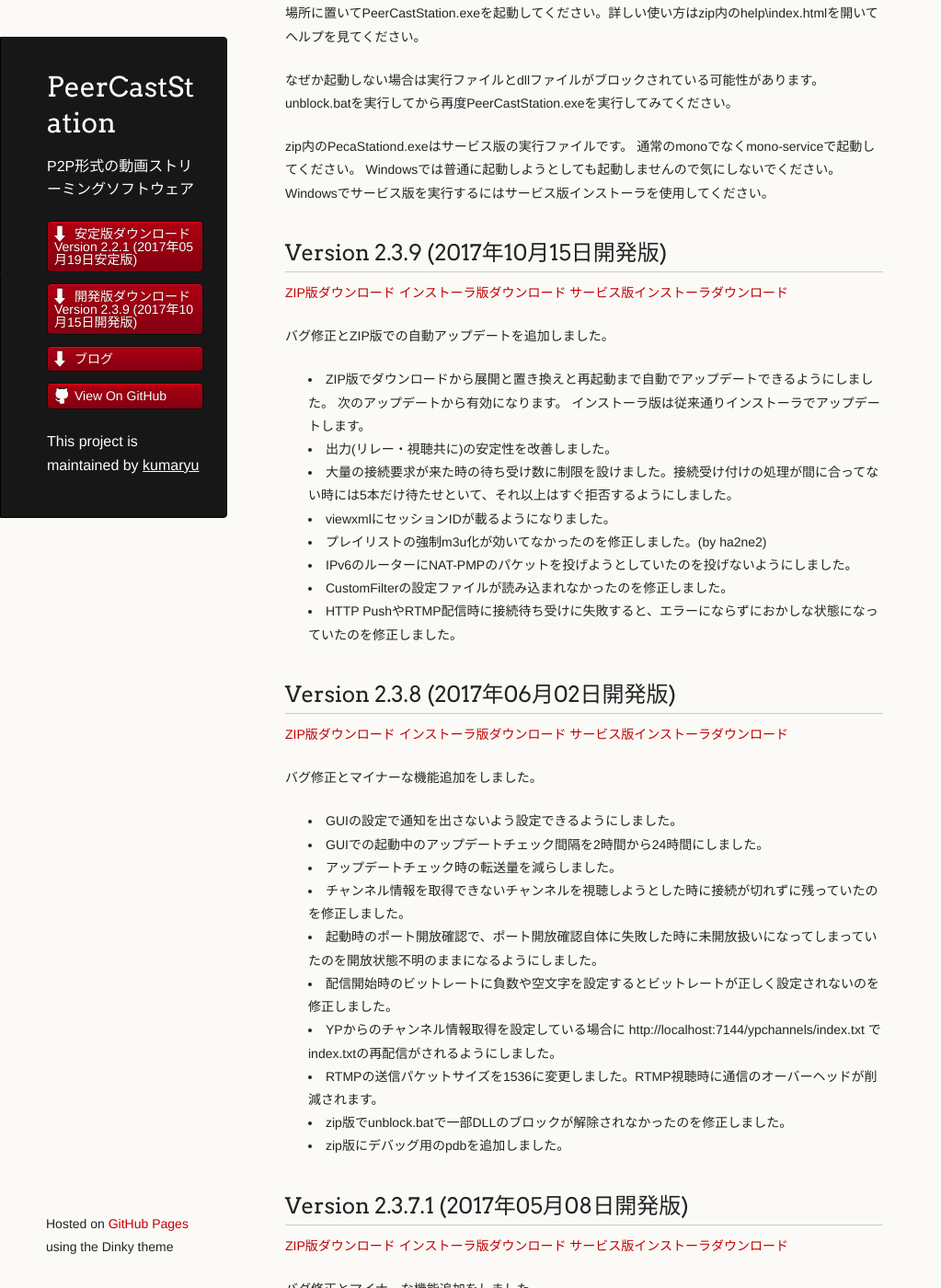
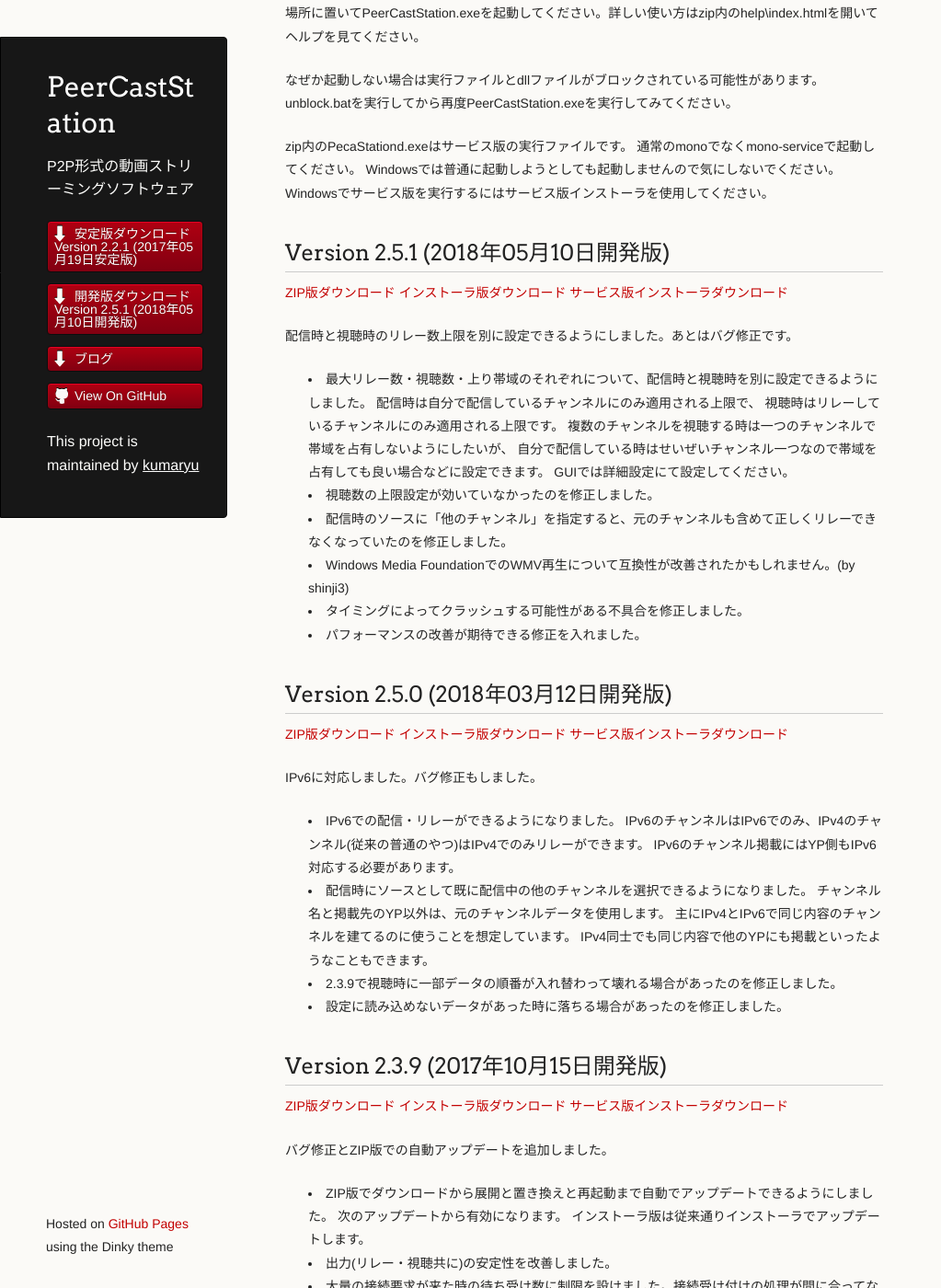
Before and after one commit to kumaryu/peercaststation, a Jekyll site: the page built from download-dev.mkd, in a window 1280 px wide and 1400 px high, scrolled down 410 px. Shown: the whole window at 92% size, without its empty margins (0-1023 px from the left). Built offline with Jekyll 4.4.1, drawn with Linux system fonts in a browser that asks for light colours.

Commit message:
Bumped version up to 2.5.1

```diff
--- a/_data/releasenotes.yml
+++ b/_data/releasenotes.yml
@@ -1,4 +1,62 @@
 ---
+- name: Version 2.5.1 (2018年05月10日開発版)
+  version: 2.5.1
+  channel: dev
+  notes: |
+    配信時と視聴時のリレー数上限を別に設定できるようにしました。あとはバグ修正です。
+
+    * 最大リレー数・視聴数・上り帯域のそれぞれについて、配信時と視聴時を別に設定できるようにしました。
+      配信時は自分で配信しているチャンネルにのみ適用される上限で、
+      視聴時はリレーしているチャンネルにのみ適用される上限です。
+      複数のチャンネルを視聴する時は一つのチャンネルで帯域を占有しないようにしたいが、
+      自分で配信している時はせいぜいチャンネル一つなので帯域を占有しても良い場合などに設定できます。
+      GUIでは詳細設定にて設定してください。
+    * 視聴数の上限設定が効いていなかったのを修正しました。
+    * 配信時のソースに「他のチャンネル」を指定すると、元のチャンネルも含めて正しくリレーできなくなっていたのを修正しました。
+    * Windows Media FoundationでのWMV再生について互換性が改善されたかもしれません。(by shinji3)
+    * タイミングによってクラッシュする可能性がある不具合を修正しました。
+    * パフォーマンスの改善が期待できる修正を入れました。
+  date: 2018-05-10T01:00:00+09:00
+  url: http://www.pecastation.org/files/PeerCastStation-2.5.1.zip
+  enclosures:
+  - type: archive
+    url: http://www.pecastation.org/files/PeerCastStation-2.5.1.zip
+    length: 2137884
+  - type: installer
+    url: http://www.pecastation.org/files/PeerCastStation-2.5.1.exe
+    length: 2341639
+  - type: serviceinstaller
+    url: http://www.pecastation.org/files/PecaStationd-2.5.1.msi
+    length: 2024226
+
+- name: Version 2.5.0 (2018年03月12日開発版)
+  version: 2.5.0
+  channel: dev
+  notes: |
+    IPv6に対応しました。バグ修正もしました。
+
+    * IPv6での配信・リレーができるようになりました。
+      IPv6のチャンネルはIPv6でのみ、IPv4のチャンネル(従来の普通のやつ)はIPv4でのみリレーができます。
+      IPv6のチャンネル掲載にはYP側もIPv6対応する必要があります。
+    * 配信時にソースとして既に配信中の他のチャンネルを選択できるようになりました。
+      チャンネル名と掲載先のYP以外は、元のチャンネルデータを使用します。
+      主にIPv4とIPv6で同じ内容のチャンネルを建てるのに使うことを想定しています。
+      IPv4同士でも同じ内容で他のYPにも掲載といったようなこともできます。
+    * 2.3.9で視聴時に一部データの順番が入れ替わって壊れる場合があったのを修正しました。
+    * 設定に読み込めないデータがあった時に落ちる場合があったのを修正しました。
+  date: 2018-03-12T01:00:00+09:00
+  url: http://www.pecastation.org/files/PeerCastStation-2.5.0.zip
+  enclosures:
+  - type: archive
+    url: http://www.pecastation.org/files/PeerCastStation-2.5.0.zip
+    length: 1660700
+  - type: installer
+    url: http://www.pecastation.org/files/PeerCastStation-2.5.0.exe
+    length: 2337995
+  - type: serviceinstaller
+    url: http://www.pecastation.org/files/PecaStationd-2.5.0.msi
+    length: 2024226
+
 - name: Version 2.3.9 (2017年10月15日開発版)
   version: 2.3.9
   channel: dev
```
Also changed, not shown: Gemfile.lock.
